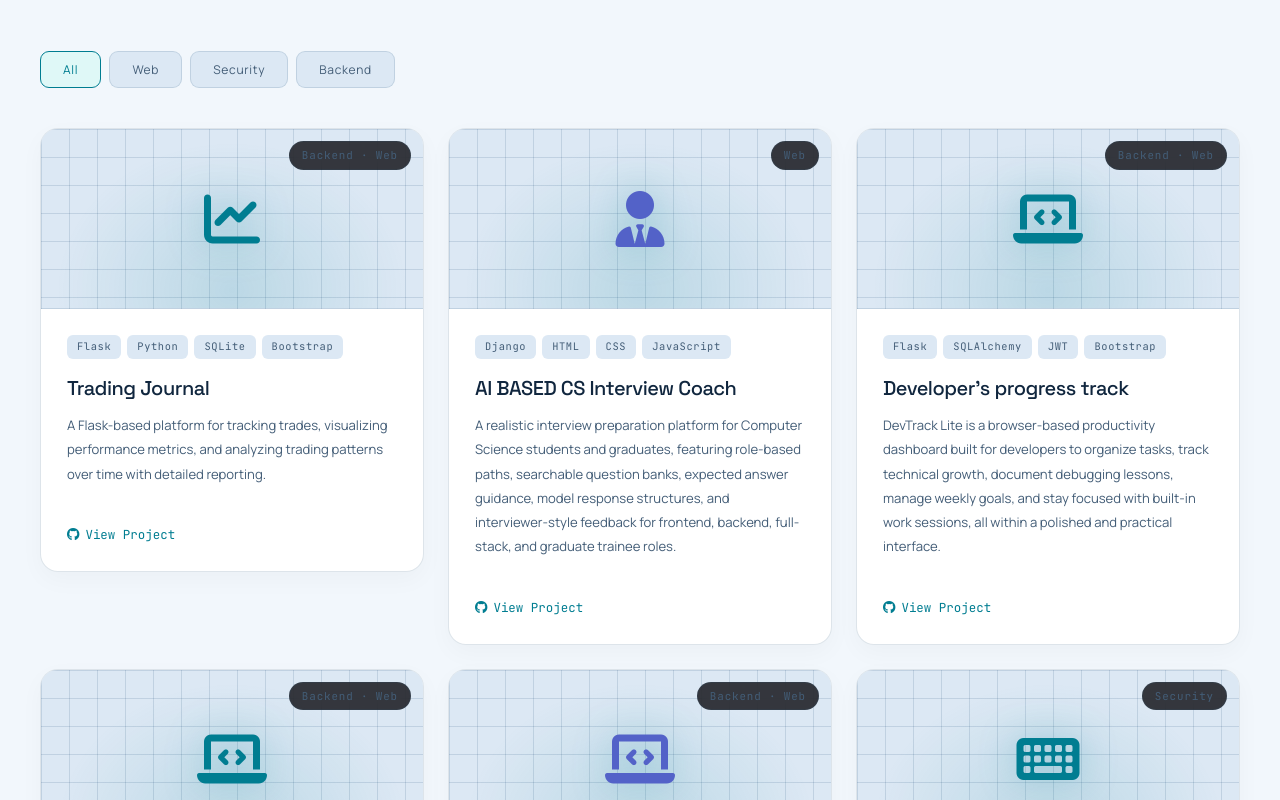
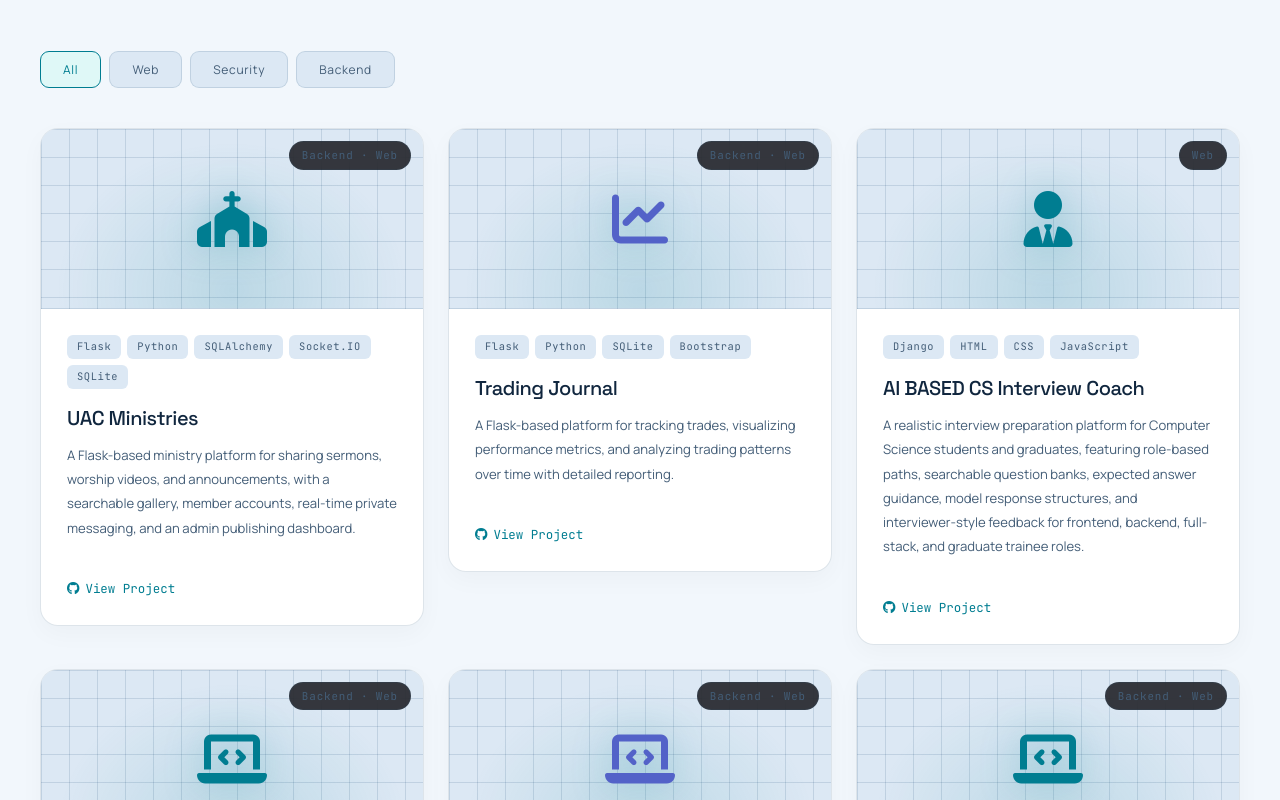
Before and after one commit to prominancefungurayi7-cyber/my-portfolio, a plain HTML site: page index.html in a window 1280 px wide. Shown: the part 4720-5520 px from the top of the page. Drawn offline with Linux system fonts and the light colour scheme.

Commit message:
Added UAC app as the first project

```diff
--- a/index.html
+++ b/index.html
@@ -829,6 +829,19 @@
 
       <!-- PROJECT 1 -->
       <div class="project-card" data-category="backend web">
+        <div class="project-img"><i class="fas fa-church"></i><span class="project-badge">Backend · Web</span></div>
+        <div class="project-body">
+          <div class="project-tags"><span class="project-tag">Flask</span><span class="project-tag">Python</span><span class="project-tag">SQLAlchemy</span><span class="project-tag">Socket.IO</span><span class="project-tag">SQLite</span></div>
+          <h3>UAC Ministries</h3>
+          <p>A Flask-based ministry platform for sharing sermons, worship videos, and announcements, with a searchable gallery, member accounts, real-time private messaging, and an admin publishing dashboard.</p>
+          <div class="project-links">
+            <a href="https://github.com/prominancefungurayi7-cyber/UAC-Gallery-App" class="project-link" target="_blank" rel="noopener noreferrer"><i class="fab fa-github"></i> View Project</a>
+          </div>
+        </div>
+      </div>
+
+      <!-- PROJECT 1 -->
+      <div class="project-card" data-category="backend web">
         <div class="project-img"><i class="fas fa-chart-line"></i><span class="project-badge">Backend · Web</span></div>
         <div class="project-body">
           <div class="project-tags"><span class="project-tag">Flask</span><span class="project-tag">Python</span><span class="project-tag">SQLite</span><span class="project-tag">Bootstrap</span></div>
```
